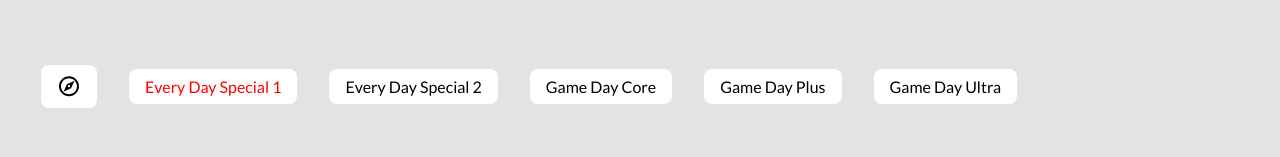
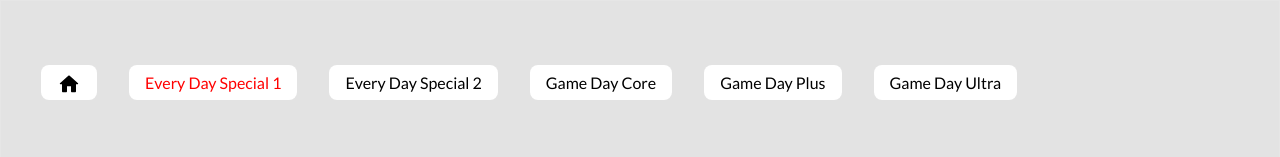
Before and after one commit to SoumikGhosh111/In-wood, a React (Create React App) app: page /special-offers in a window 1280 px wide. Shown: the top 157 px of the page. Built offline with nearby package versions, Linux system fonts and the light colour scheme; no server answers; sample sign-in values are in the browser's storage.

Commit message:
some minor height and padding changed special-offers

```diff
--- a/src/static-special-offers/StaticSpecialOffersMenu/StaticSpecialOffersMenu.css
+++ b/src/static-special-offers/StaticSpecialOffersMenu/StaticSpecialOffersMenu.css
@@ -41,7 +41,12 @@
 } */
 
 .special-offers-padding{
-    padding: 0.5rem 0.5rem ;
+    height: 2.2rem;
+    padding: 0rem 0.5rem ;
     background-color: white;
     border-radius: 8px;
+    display: flex;
+    justify-content: center;
+    align-items: center;
+
 }
--- a/src/static-special-offers/StaticSpecialOffersMenu/StaticSpecialOffersMenu.js
+++ b/src/static-special-offers/StaticSpecialOffersMenu/StaticSpecialOffersMenu.js
@@ -5,7 +5,7 @@ import "../../home-page-components/MenuSection/MenuSection.css";
 import AddToCart from '../../home-page-components/AddToCart/AddToCart';
 import MobAddToCart from '../../home-page-components/MobAddToCart/MobAddToCart';
 import Backdrop from '@mui/material/Backdrop';
-import ExploreOutlinedIcon from '@mui/icons-material/ExploreOutlined';
+import HomeRoundedIcon from '@mui/icons-material/HomeRounded';
 // import SpecialCard from "../SpecialCard/SpecialCard"
 import "./StaticSpecialOffersMenu.css"
 import { baseUrl } from '../../functions/baseUrl';
@@ -169,7 +169,7 @@ function StaticSpecialOffersMenu() {
             <div className='menu-cart special-menu-cart'>
                 <div className='special-menu-nav-wrapper' >
                     <ul className='special-menu-nav-bar'>
-                    <li className= 'special-offers-padding' onClick={handleBackToHome}><ExploreOutlinedIcon sx={{transform: 'translateY(5%)'}}/></li>
+                    <li className= 'special-offers-padding' onClick={handleBackToHome}><HomeRoundedIcon sx={{transform: 'translateY(5%)'}}/></li>
                         <li className={activeClass === 1 ? 'special-offers-active special-offers-padding' : 'special-offer-unactive special-offers-padding'} onClick={() => setActiveClass(1)}>Every Day Special 1</li>
                         <li className={activeClass === 6 ? 'special-offers-active special-offers-padding' : 'special-offer-unactive special-offers-padding'} onClick={() => setActiveClass(6)}>Every Day Special 2</li>
                         <li className={activeClass === 2 ? 'special-offers-active special-offers-padding' : 'special-offer-unactive special-offers-padding'} onClick={() => setActiveClass(2)}>Game Day Core</li>
```
